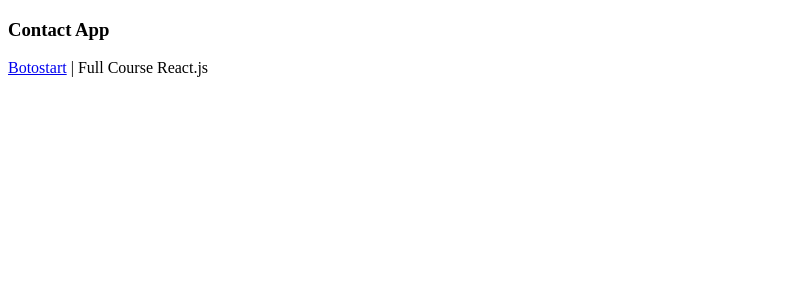
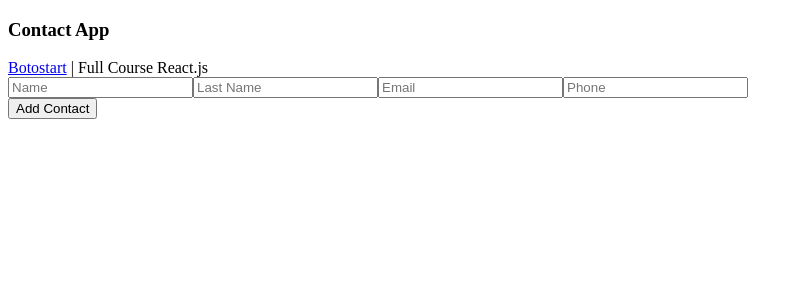
Before and after one commit to alirezaprime/Contact-App-, a React (Vite) app: page / in a window 1280 px wide. Shown: the top 300 px of the page, without its empty margins (0-803 px from the left). Built offline with nearby package versions, Linux system fonts and the light colour scheme.

Commit message:
ta inja validation va daryaft har contact doroste

```diff
--- a/package.json
+++ b/package.json
@@ -11,7 +11,9 @@
   },
   "dependencies": {
     "react": "^18.2.0",
-    "react-dom": "^18.2.0"
+    "react-dom": "^18.2.0",
+    "styled-components": "^6.1.10",
+    "uuid": "^9.0.1"
   },
   "devDependencies": {
     "@types/react": "^18.2.66",
--- a/src/App.jsx
+++ b/src/App.jsx
@@ -1,9 +1,11 @@
+import Contacts from "./component/Contacts";
 import Header from "./component/Header";
 
 function App() {
   return (
     <>
       <Header />
+      <Contacts />
     </>
   );
 }
--- /dev/null
+++ b/src/component/Contacts.jsx
@@ -0,0 +1,82 @@
+//part import
+import { useState } from "react";
+import inputs from "../js-files/inputs";
+
+function Contacts() {
+  //  part states
+  const [alert, setAlert] = useState("");
+  const [contact, setContact] = useState({
+    id: "",
+    name: "",
+    lastname: "",
+    email: "",
+    phone: "",
+  });
+  //   part functions
+  const changeHandler = (event) => {
+    const name = event.target.name;
+    const value = event.target.value;
+    setContact((contact) => ({ ...contact, [name]: value }));
+    // console.log(contact);
+  };
+  const addHandler = () => {
+    console.log(contact);
+    setContact({
+      id: "",
+      name: "",
+      lastname: "",
+      email: "",
+      phone: "",
+    });
+    if (
+      !contact.name ||
+      !contact.lastname ||
+      !contact.email ||
+      !contact.phone
+    ) {
+      setAlert("Data Is Not Valid!");
+    } else {
+      setAlert("");
+    }
+  };
+  return (
+    <>
+      <div>
+        <div>
+          <input
+            type="text"
+            name="name"
+            placeholder="Name"
+            value={contact.value}
+            onChange={changeHandler}
+          />
+          <input
+            type="text"
+            name="lastname"
+            placeholder="Last Name"
+            value={contact.value}
+            onChange={changeHandler}
+          />
+          <input
+            type="email"
+            name="email"
+            placeholder="Email"
+            value={contact.value}
+            onChange={changeHandler}
+          />
+          <input
+            type="number"
+            name="phone"
+            placeholder="Phone"
+            value={contact.value}
+            onChange={changeHandler}
+          />
+        </div>
+        <button onClick={addHandler}>Add Contact</button>
+      </div>
+      <p>{alert}</p>
+    </>
+  );
+}
+
+export default Contacts;
--- /dev/null
+++ b/src/js-files/inputs.js
@@ -0,0 +1,7 @@
+const inputs = [
+  { type: "text", name: "name", placeholder: "Name" },
+  { type: "text", name: "lastname", placeholder: "Last Name" },
+  { type: "email", name: "email", placeholder: "Email" },
+  { type: "number", name: "phone", placeholder: "Phone" },
+];
+export default inputs;
```
Also changed, not shown: 1 other file (tests, documents, lock files or other folders).
